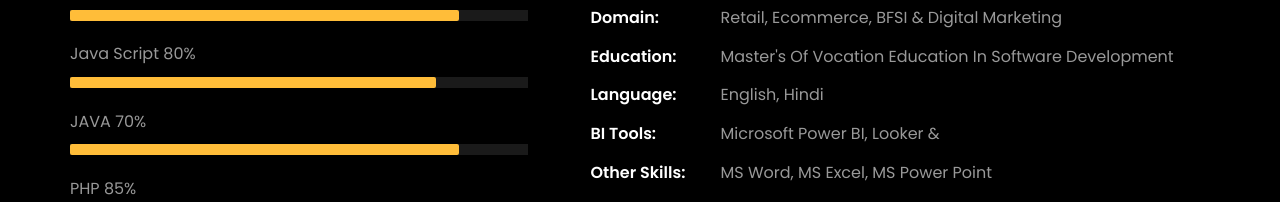
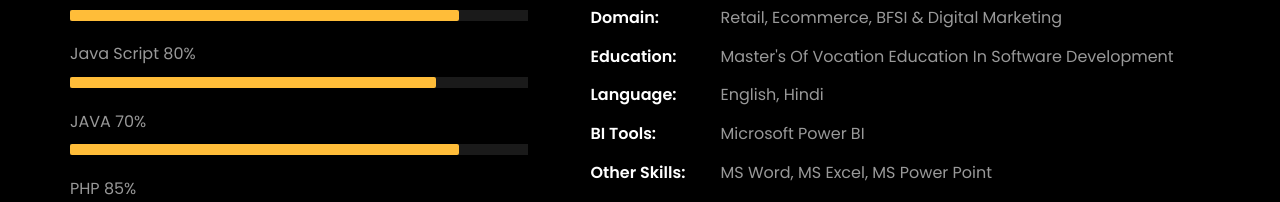
Before and after one commit to imskv01/imskv01.github.io, a plain HTML site: page index.html in a window 1280 px wide. Shown: the part 1180-1382 px from the top of the page. Drawn offline with Linux system fonts and the light colour scheme; files whose address does not match are found by name.

Commit message:
Update index.html

```diff
--- a/index.html
+++ b/index.html
@@ -288,7 +288,7 @@
 									<li class="d-flex"><span>Domain:</span> <span>Retail, Ecommerce, BFSI &amp; Digital Marketing</span></li>
 									<li class="d-flex"><span>Education:</span> <span>Master's Of Vocation Education In Software Development</span></li>
 									<li class="d-flex"><span>Language:</span> <span>English, Hindi</span></li>
-									<li class="d-flex"><span>BI Tools:</span> <span>Microsoft Power BI, Looker &amp;</span></li>
+									<li class="d-flex"><span>BI Tools:</span> <span>Microsoft Power BI</span></li>
 									<li class="d-flex"><span>Other Skills:</span> <span>MS Word, MS Excel, MS Power Point</span></li>
 									<li class="d-flex"><span>Interest:</span> <span>Traveling, Travel Photography, Teaching, Acting</span></li>
 
```
